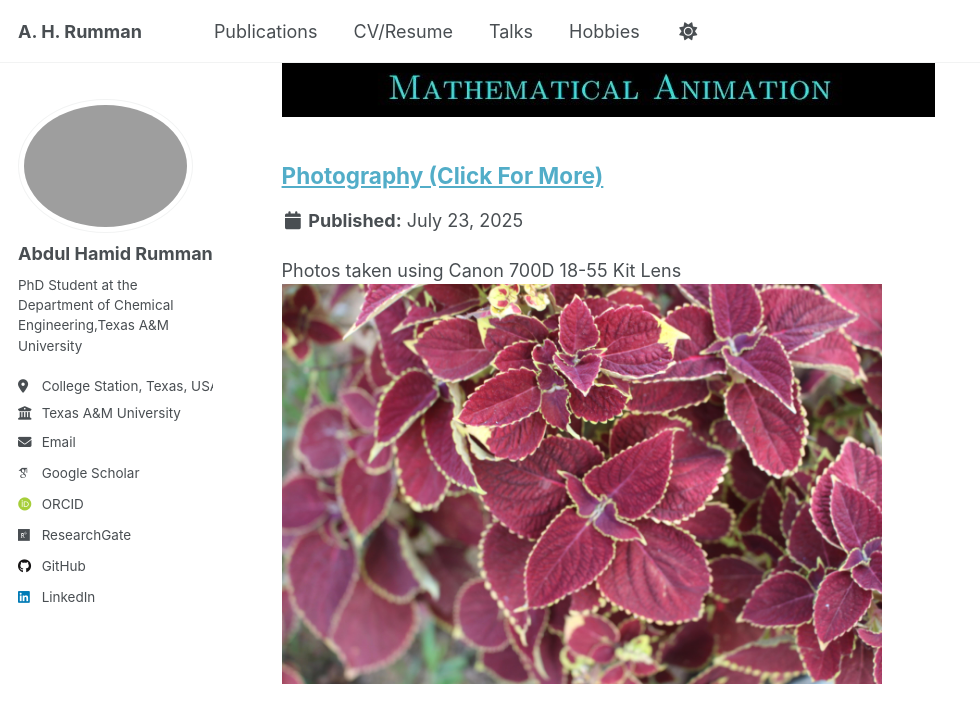
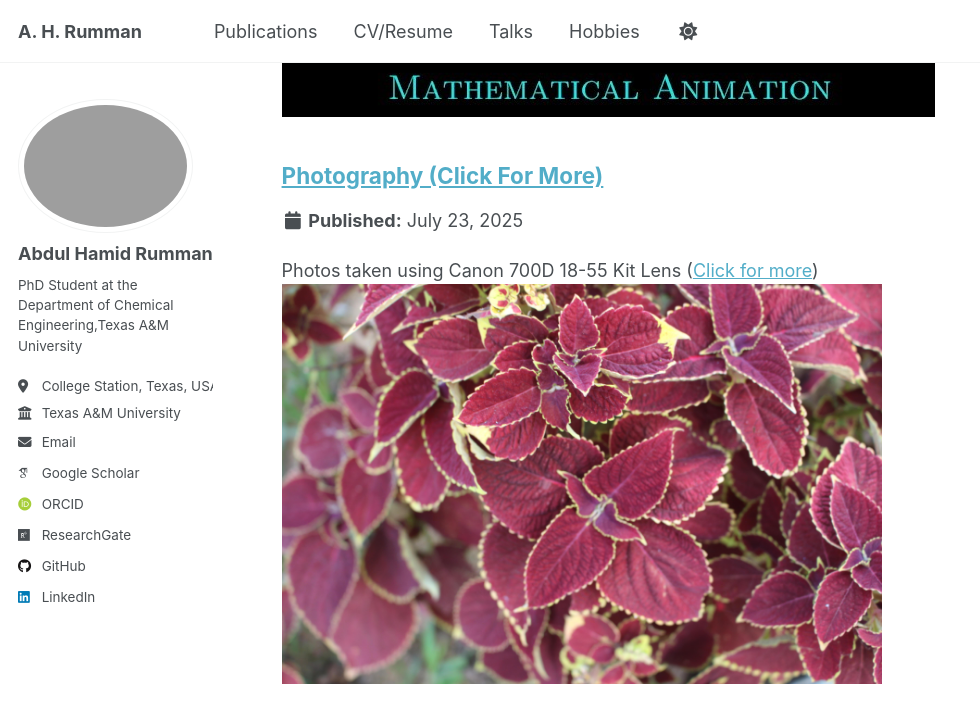
Before and after one commit to AbdulHamidRumman/abdulhamidrumman.github.io, a Jekyll site: the page built from _pages/hobbies.html, in a window 1280 px wide and 900 px high, scrolled down 366 px. Shown: the top 723 px of the window, without its empty margins (0-980 px from the left). Built offline with Jekyll 4.4.1, drawn with Linux system fonts in a browser that asks for light colours; some web fonts are replaced; a script that is not in the unit is left out.

Commit message:
Update hobbies-2.md

```diff
--- a/_hobbies/hobbies-2.md
+++ b/_hobbies/hobbies-2.md
@@ -1,6 +1,6 @@
 ---
 title: "Photography (Click For More)"
-excerpt: "Photos taken using Canon 700D 18-55 Kit Lens<br/><img src='/images/photography/photo1.jpg' width='600px' height='360px'>"
+excerpt: "Photos taken using Canon 700D 18-55 Kit Lens ([Click for more](https://abdulhamidrumman.github.io/hobbies/hobbies-2/)) <br/> <img src='/images/photography/photo1.jpg' width='600px' height='360px'>"
 collection: hobbies
 ---
 Location - Shohag Polli Resort, Gazipur, Bangladesh | Description
```
